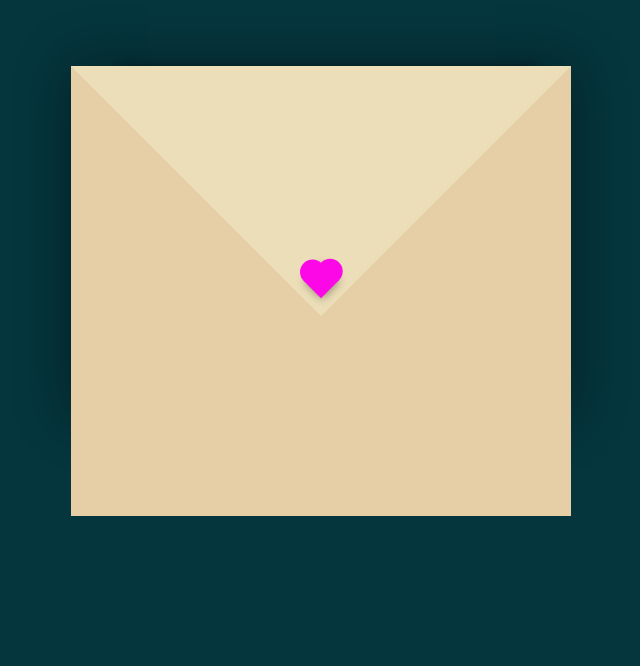
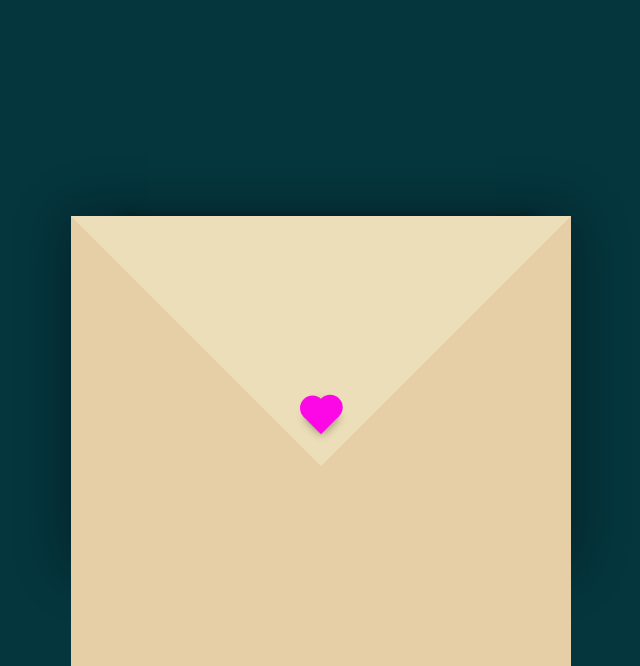
Before and after one commit to BahiMohammed/MyLove, a plain HTML site: page letter.html in a window 1280 px wide. Shown: the part 159-825 px from the top of the page, without its empty margins (319-959 px from the left). Before the commit the page ends 800 px from the top, so only its background shows below. Drawn offline with Linux system fonts and the light colour scheme.

Commit message:
Update style.css

```diff
--- a/style.css
+++ b/style.css
@@ -26,6 +26,7 @@
         .container > .envelope-wrapper {
             background: var(--bg-envelope-color);
             box-shadow: 0 0 50px var(--shadow-color); /* زيادة الظل */
+            margin-top: 300px;
         }
         .container .envelope-wrapper .envelope{
             position: relative;
@@ -81,7 +82,7 @@
         }
         .heart{
             position: absolute;
-            top: 54%;
+            top: 71%;
             left: 50%;
             width: 25px; /* تم التكبير */
             height: 25px; /* تم التكبير */
```
